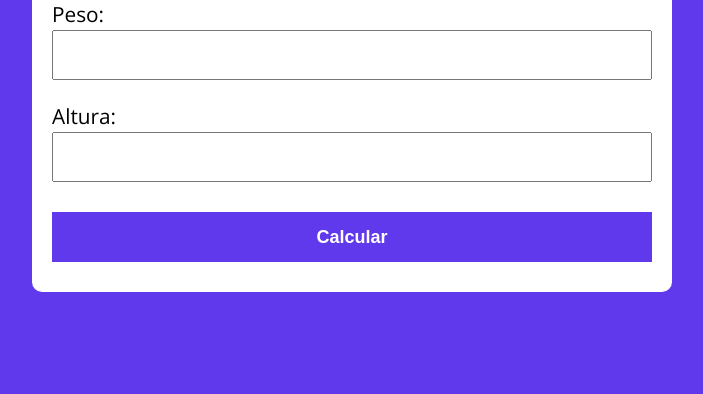
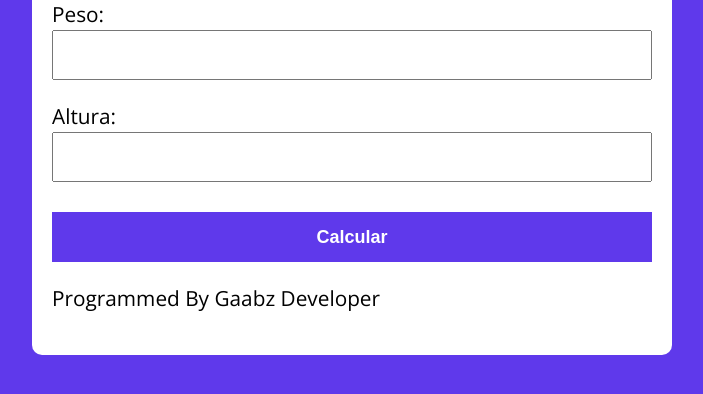
Before and after one commit to GaabzDeveloper/Calc-IMC, a plain HTML site: page index.html in a window 1280 px wide. Shown: the part 354-748 px from the top of the page, without its empty margins (288-991 px from the left). Drawn offline with nearby package versions, Linux system fonts and the light colour scheme.

Commit message:
Up With Credits

```diff
--- a/index.html
+++ b/index.html
@@ -18,6 +18,7 @@
       <button>Calcular</button>
     </form>
     <div id="result"></div>
+    <p>Programmed By Gaabz Developer</p>
   </section>
   <script src="./assets/js/main.js"></script>
 </body>
```
